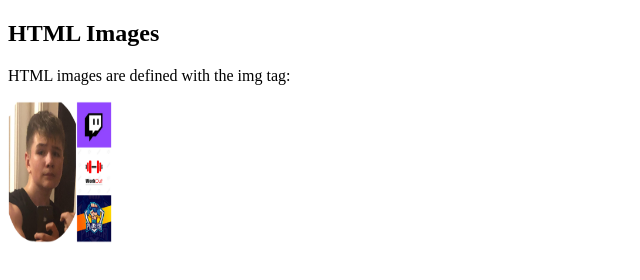
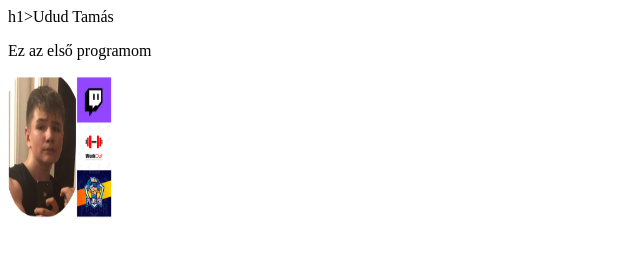
Before and after one commit to lolkowalski79/lakatosali, a plain HTML site: page index.html in a window 1280 px wide. Shown: the whole page, without its empty margins (0-640 px from the left). Drawn offline with Linux system fonts and the light colour scheme.

Commit message:
Update index.html

```diff
--- a/index.html
+++ b/index.html
@@ -2,8 +2,8 @@
 <html>
 <body>
 
-<h2>HTML Images</h2>
-<p>HTML images are defined with the img tag:</p>
+h1>Udud Tamás</h1>
+<p>Ez az első programom</p>
 
 <img src="https://lolkowalski79.github.io/lakatosali/cigany.jpg" alt="W3Schools.com" width="104" height="142">
 
```
